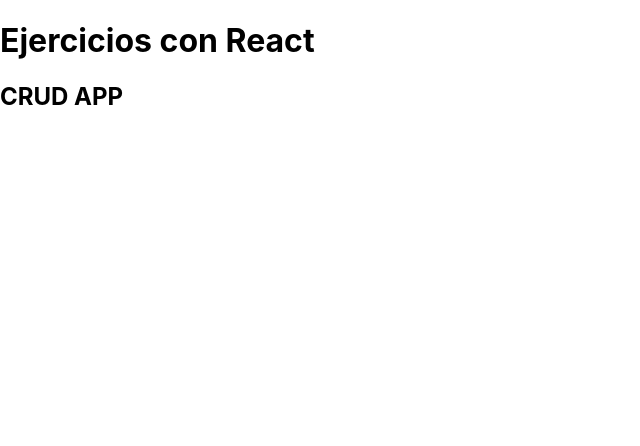
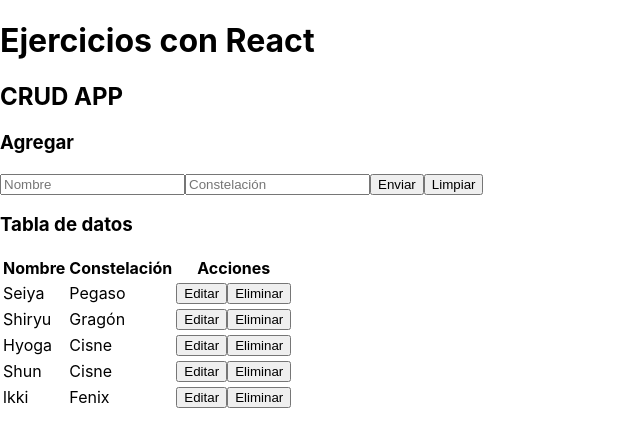
Before and after one commit to margarita264/CrudReact, a React (Create React App) app: page / in a window 1280 px wide. Shown: the top 446 px of the page, without its empty margins (0-640 px from the left). Built offline with nearby package versions, Linux system fonts and the light colour scheme.

Commit message:
fin de video 1 CRUD-vista

```diff
--- a/src/components/CrudApp.js
+++ b/src/components/CrudApp.js
@@ -1,10 +1,44 @@
-import React from "react";
+import React, { useState } from "react";
+import CrudForm from "./CrudForm";
+import CrudTable from "./CrudTable";
+//el crud temática de los caballeros del sodiaco
+//los datos se manda llamar de una variable inicial
+const initialDb=[
+    {
+        id:1,
+        name:"Seiya",
+        constellation:"Pegaso",
+    },
+    {
+        id:2,
+        name:"Shiryu",
+        constellation:"Gragón",
+    },
+    {
+        id:3,
+        name:"Hyoga",
+        constellation:"Cisne",
+    },
+    {
+        id:4,
+        name:"Shun",
+        constellation:"Cisne",
+    },
+    {
+        id:5,
+        name:"lkki",
+        constellation:"Fenix",
+    },
+]
 
 const CrudApp = () => {
+  const [db, setDb] = useState(initialDb);
+
   return (
     <div>
       <h2>CRUD APP</h2>
-
+      <CrudForm/>
+      <CrudTable data={db}/>
     </div>
   );
 }
--- /dev/null
+++ b/src/components/CrudForm.js
@@ -0,0 +1,26 @@
+import React, { useState } from "react";//inicialización falsa
+
+const initialForm={
+    name:"",
+    constellation:"",
+    id:null,
+};
+const CrudForm = () => {
+    const [form, setForm] =useState({initialForm});
+    const handleChange = (e) => {};
+    const handleSubmit = (e) => {};
+    const handleReset = (e) => {};
+    return (
+        <div>
+            <h3>Agregar</h3>
+            <form onSubmit={handleSubmit}>
+                <input type="text" name="name" placeholder="Nombre" onChange={handleChange} value={form.name}/>
+                <input type="text" name="constellation" placeholder="Constelación" onChange={handleChange} value={form.constellation}/>
+                <input type="submit" value="Enviar"/>
+                <input type="reset" value="Limpiar" onClick={handleReset}/>
+            </form>
+        </div>
+    );
+};
+
+export default CrudForm;
--- /dev/null
+++ b/src/components/CrudTable.js
@@ -0,0 +1,29 @@
+import React from "react";
+import CrudTableRow from "./CrudTableRow";
+
+const CrudTable = ({data}) => {
+    return(
+        <div>
+            <h3>Tabla de datos</h3>
+            <table>
+                <thead>
+                    <tr>
+                        <th>Nombre</th>
+                        <th>Constelación</th>
+                        <th>Acciones</th>
+                    </tr>
+                </thead>
+                <tbody>
+                    {data.length === 0?(
+                        <tr>
+                            <td colSpan="3">Sin datos</td>
+                        </tr>
+                        ):(
+                            data.map((el) => <CrudTableRow key={el.id} el={el}/>)
+                        )}
+                </tbody>
+            </table>
+        </div>
+    )
+}
+export default CrudTable;
--- /dev/null
+++ b/src/components/CrudTableRow.js
@@ -0,0 +1,15 @@
+import React from "react";
+
+const CrudTableRow = ({el}) => {
+    return(
+        <tr>
+            <td>{el.name}</td>
+            <td>{el.constellation}</td>
+                <td>
+                    <button>Editar</button>
+                    <button>Eliminar</button>
+                </td>
+        </tr>
+    );
+};
+export default CrudTableRow;
```
